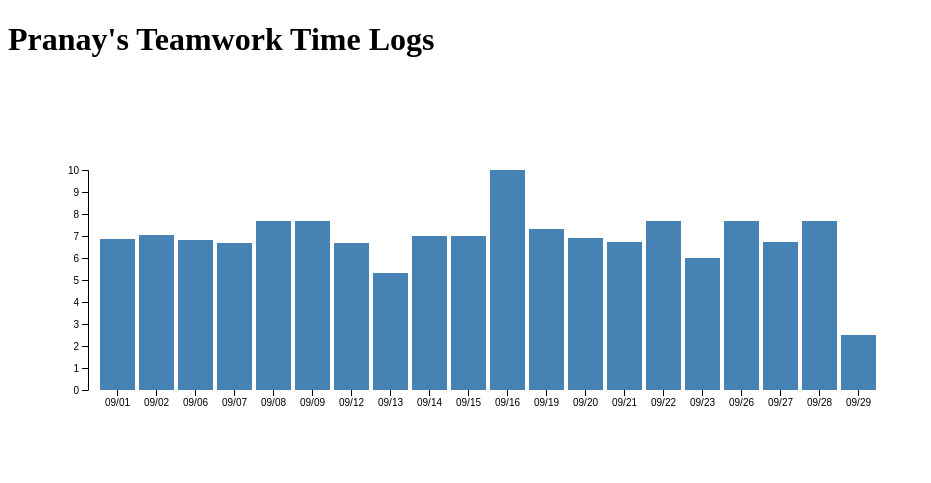
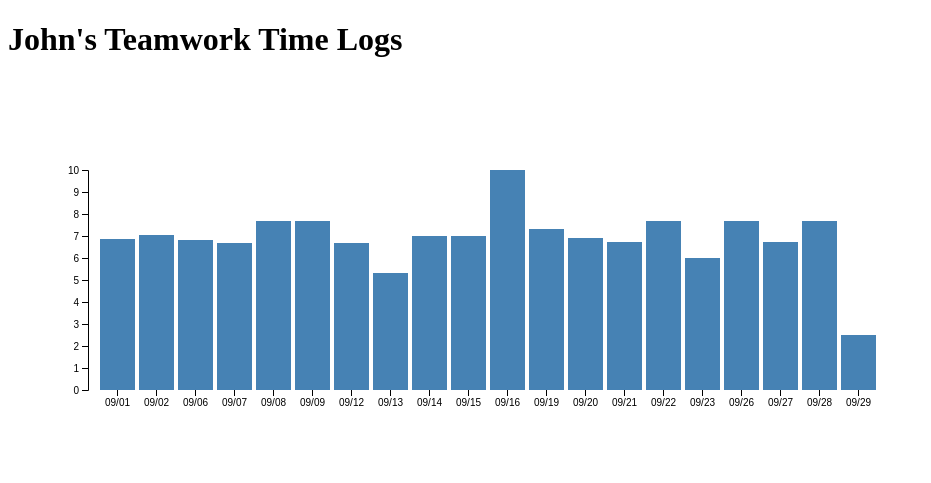
Before and after one commit to pranayaryal/d3, a plain HTML site: page index.html in a window 1280 px wide. Shown: the whole page, without its empty margins (0-931 px from the left). Drawn offline with nearby package versions, Linux system fonts and the light colour scheme.

Commit message:
Update index.html

```diff
--- a/index.html
+++ b/index.html
@@ -16,7 +16,7 @@
 
 </style>
 <body>
-  <h1>Pranay's Teamwork Time Logs</h1>
+  <h1>John's Teamwork Time Logs</h1>
 </body>
 <svg width="960" height="400"></svg>
 <script src="https://d3js.org/d3.v4.min.js"></script>
```
